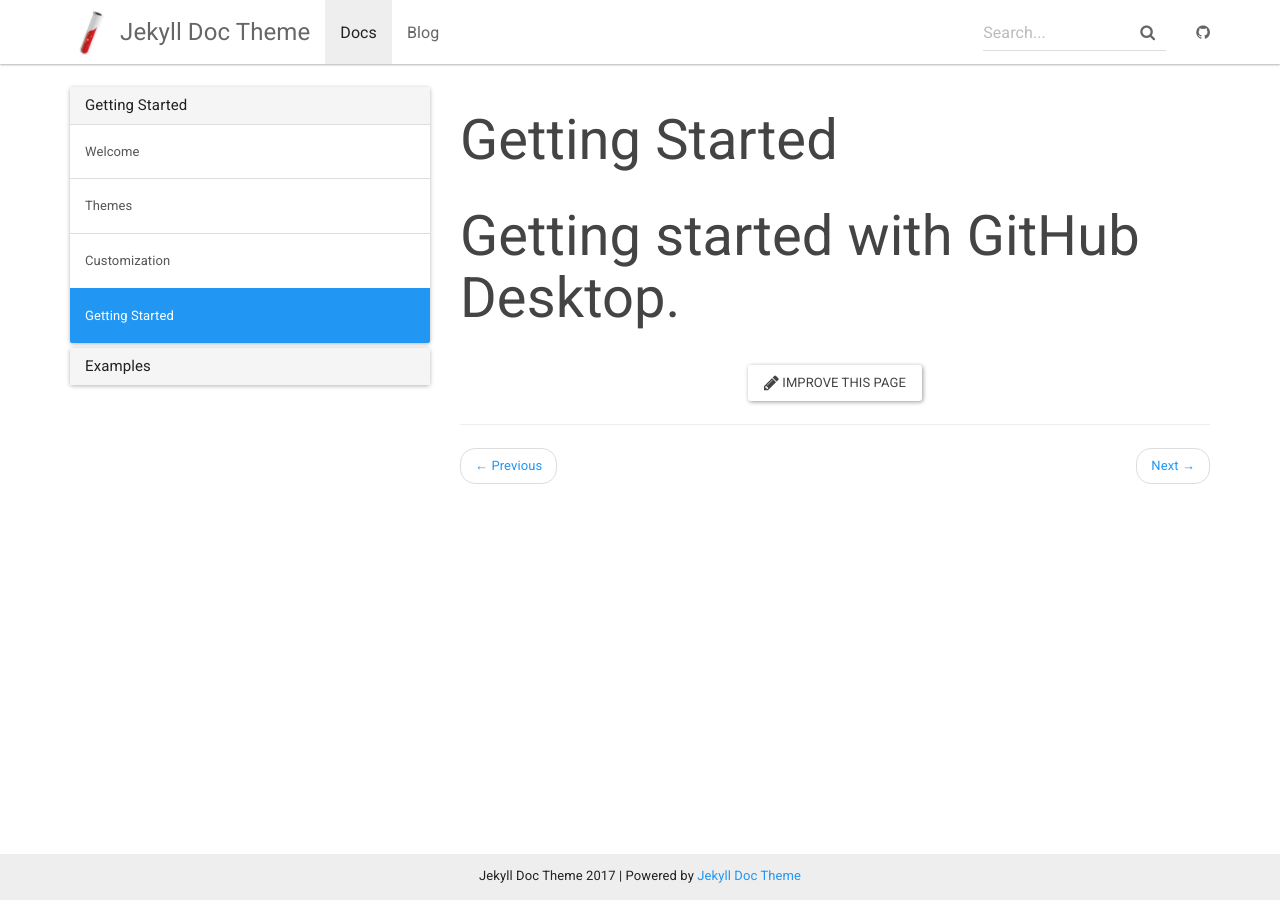
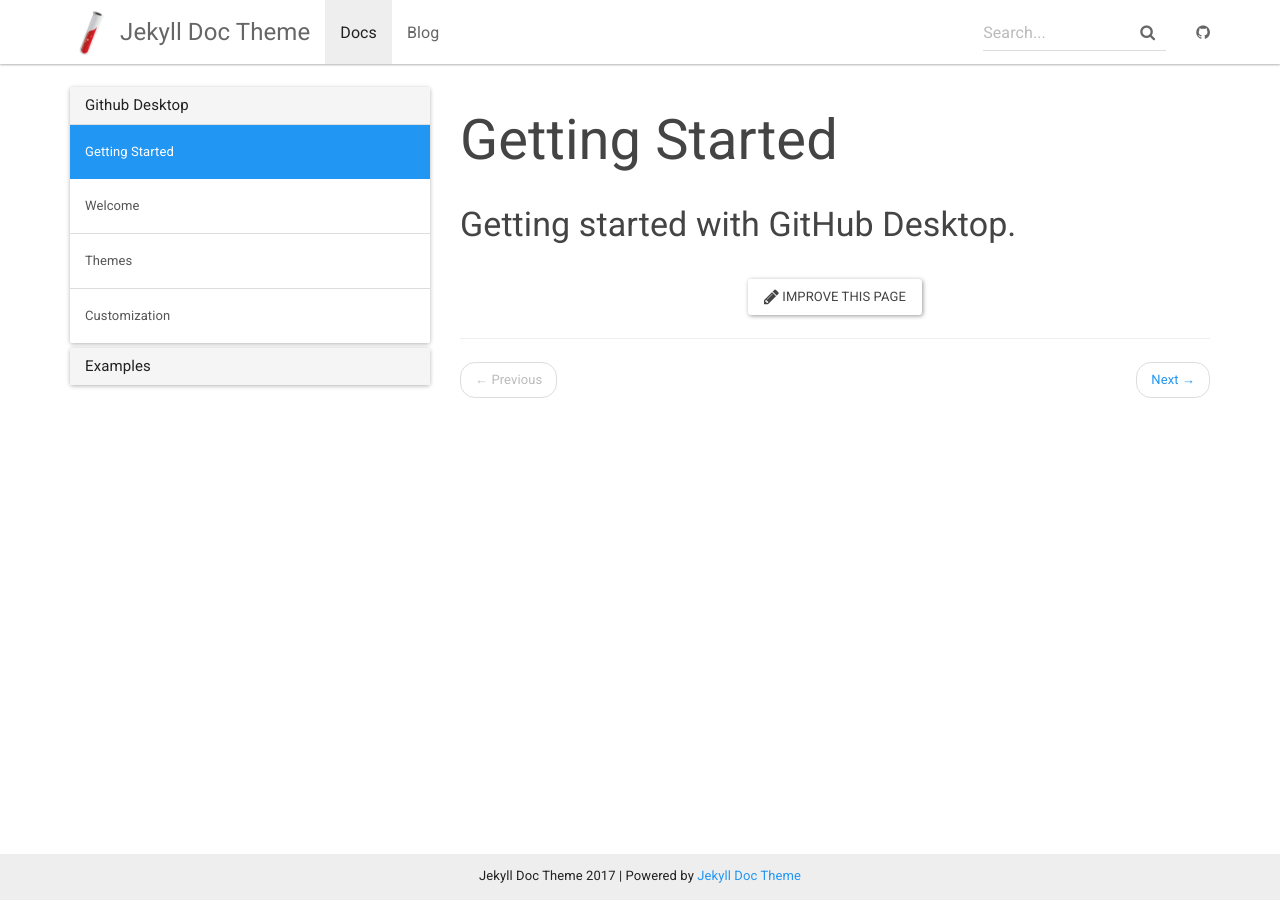
Before and after one commit to Kingslayyerr/Docs, a Jekyll site: the page built from _docs/first-doc.md, in a window 1280 px wide. Built offline with Jekyll 4.4.1, drawn with Linux system fonts in a browser that asks for light colours; nearby versions of some CDN libraries.

Commit message:
edited first post

```diff
--- a/_data/docs.yml
+++ b/_data/docs.yml
@@ -1,9 +1,10 @@
-- title: Getting Started
+- title: Github Desktop
   docs:
+  - first-doc
   - home
   - themes
   - customization
-  - first-doc
+
 
 - title: Examples
   docs:
--- a/_docs/first-doc.md
+++ b/_docs/first-doc.md
@@ -3,4 +3,6 @@
 permalink: /docs/first-doc/
 ---
 
-# Getting started with GitHub Desktop.
+
+
+### Getting started with GitHub Desktop.
```
